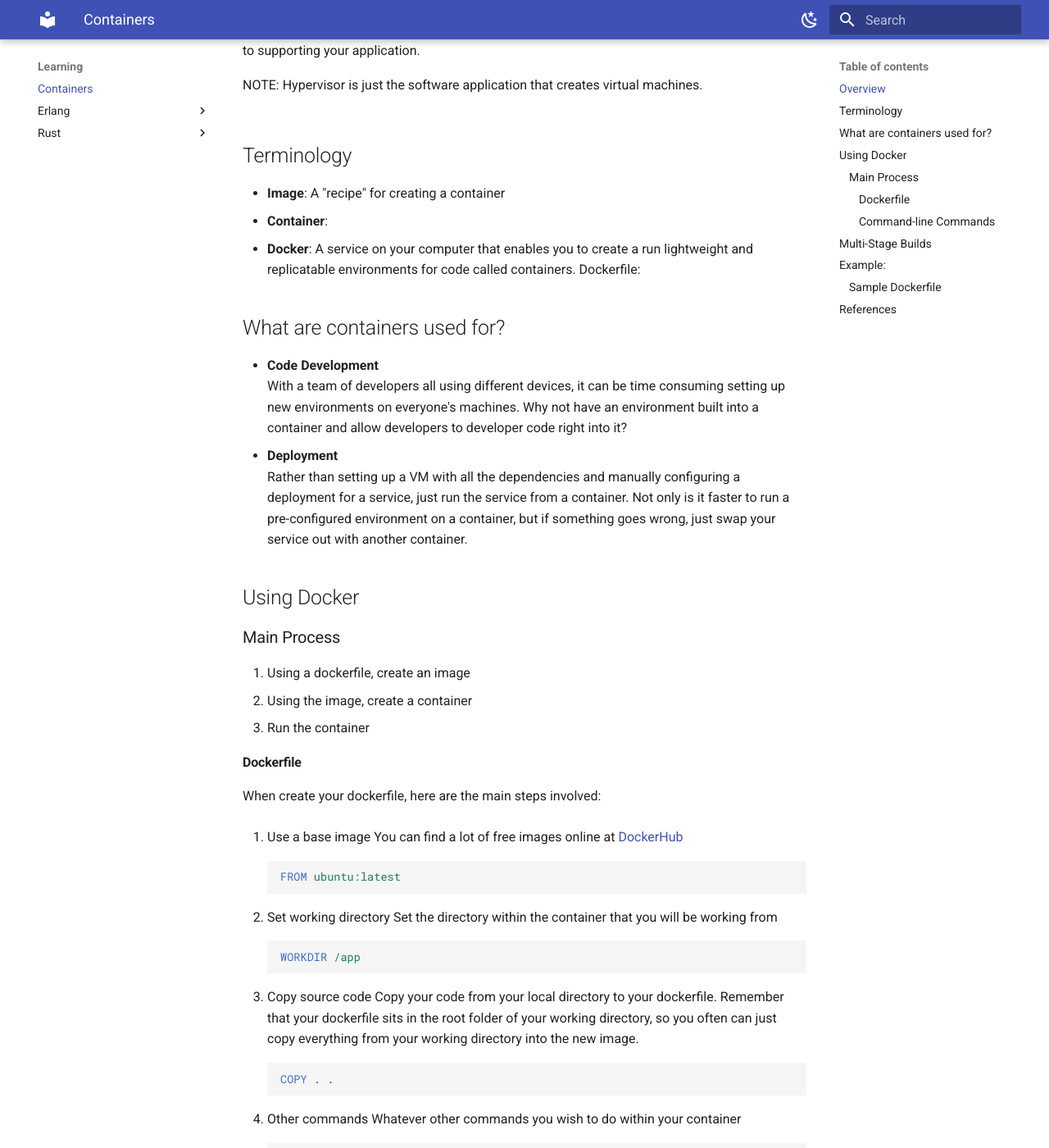
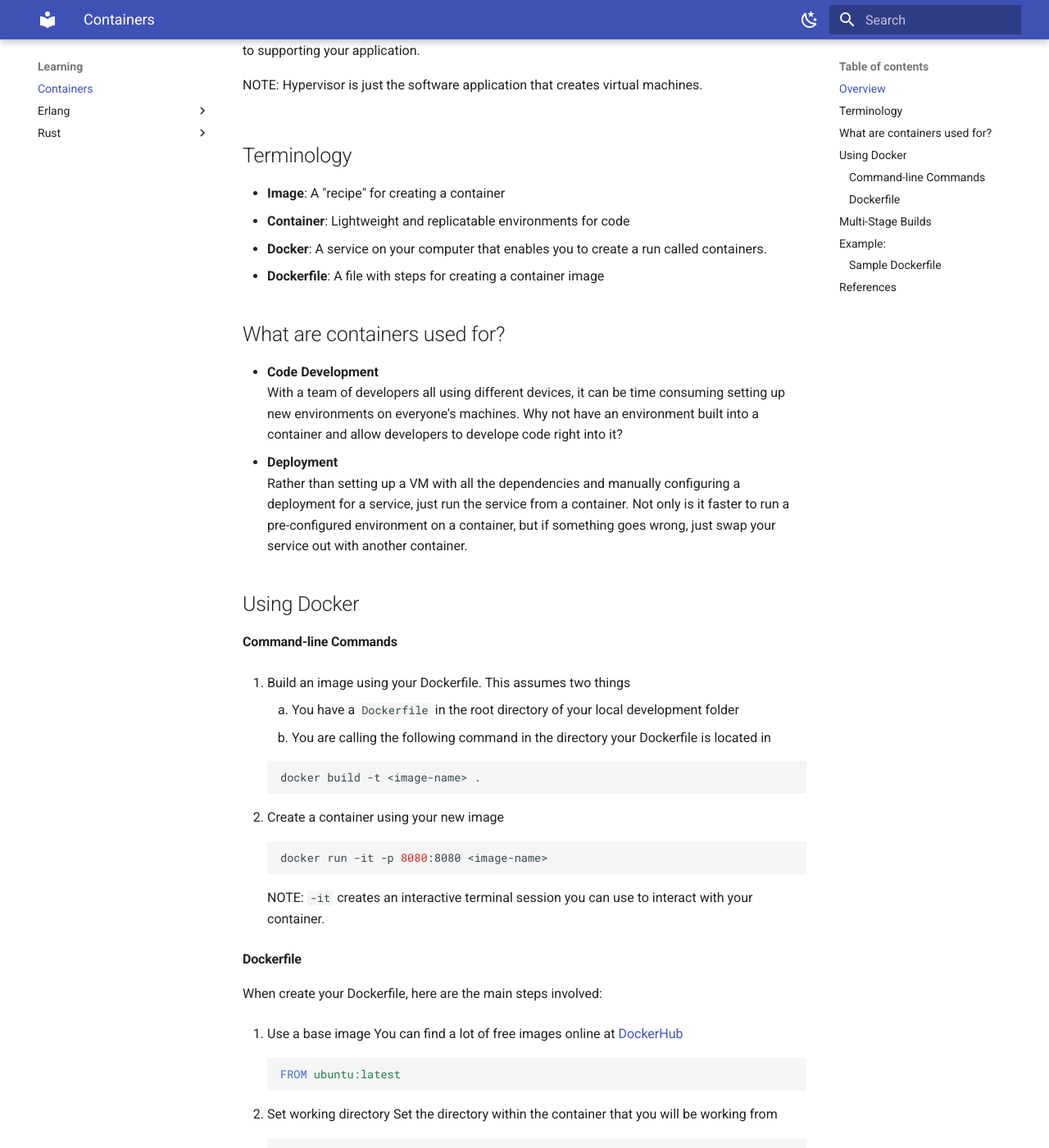
Before and after one commit to lourw/blog, an MkDocs documentation site: the page built from docs/learning/containers.md, in a window 1280 px wide and 1400 px high, scrolled down 895 px. Shown: the whole window at 82% size. Built offline with MkDocs 1.6.1 and Material for MkDocs 9.7.7, drawn with Linux system fonts in a browser that asks for light colours; some of the changed text lies outside the part shown.

Commit message:
fixed errors on container doc

````diff
--- a/docs/learning/containers.md
+++ b/docs/learning/containers.md
@@ -58,58 +58,22 @@
 
 ## Terminology
 * **Image**: A "recipe" for creating a container
-* **Container**:
-* **Docker**: A service on your computer that enables you to create a run lightweight and replicatable environments for code called containers.
-Dockerfile:
+* **Container**: Lightweight and replicatable environments for code
+* **Docker**: A service on your computer that enables you to create a run  called containers.
+* **Dockerfile**: A file with steps for creating a container image
 
 ## What are containers used for?
 - **Code Development**
-    With a team of developers all using different devices, it can be time consuming setting up new environments on everyone's machines. Why not have an environment built into a container and allow developers to developer code right into it?
+    With a team of developers all using different devices, it can be time consuming setting up new environments on everyone's machines. Why not have an environment built into a container and allow developers to develope code right into it?
 - **Deployment**
     Rather than setting up a VM with all the dependencies and manually configuring a deployment for a service, just run the service from a container. Not only is it faster to run a pre-configured environment on a container, but if something goes wrong, just swap your service out with another container.
 
 ## Using Docker
-### Main Process
-1. Using a dockerfile, create an image
-2. Using the image, create a container
-3. Run the container
-
-#### Dockerfile
-When create your dockerfile, here are the main steps involved:
-
-1. Use a base image
-    You can find a lot of free images online at [DockerHub](https://hub.docker.com/)
-
-    ```dockerfile
-    FROM ubuntu:latest
-    ```
-
-2. Set working directory
-    Set the directory within the container that you will be working from
-
-    ```dockerfile
-    WORKDIR /app
-    ```
-
-3. Copy source code
-    Copy your code from your local directory to your dockerfile. Remember that your dockerfile sits in the root folder of your working directory, so you often can just copy everything from your working directory into the new image.
-
-    ```dockerfile
-    COPY . .
-    ```
-
-4. Other commands
-    Whatever other commands you wish to do within your container
-        ```dockerfile
-        # run commands
-        RUN go mod download && go mod verify
-
-        # set environment variables in your container
-        ENV GIN_MODE=release
-        ```
 
 #### Command-line Commands
-1. Build an image using your dockerfile
+1. Build an image using your Dockerfile. This assumes two things
+      1. You have a `Dockerfile` in the root directory of your local development folder
+      2. You are calling the following command in the directory your Dockerfile is located in
 
     ```bash
     docker build -t <image-name> .
@@ -123,6 +87,40 @@
 
     NOTE: `-it` creates an interactive terminal session you can use to interact with your container.
 
+#### Dockerfile
+When create your Dockerfile, here are the main steps involved:
+
+1. Use a base image
+    You can find a lot of free images online at [DockerHub](https://hub.docker.com/)
+
+    ```Dockerfile
+    FROM ubuntu:latest
+    ```
+
+2. Set working directory
+    Set the directory within the container that you will be working from
+
+    ```Dockerfile
+    WORKDIR /app
+    ```
+
+3. Copy source code
+    Copy your code from your local directory to your Dockerfile. Remember that your Dockerfile sits in the root folder of your working directory, so you often can just copy everything from your working directory into the new image.
+
+    ```Dockerfile
+    COPY . .
+    ```
+
+4. Other commands
+    Whatever other commands you wish to do within your container
+        ```Dockerfile
+        # run commands
+        RUN go mod download && go mod verify
+
+        # set environment variables in your container
+        ENV GIN_MODE=release
+        ```
+
 ## Multi-Stage Builds
 Sometimes you may want to break down your project into multiple stages to better organize and simplify the process.
 
@@ -133,8 +131,21 @@
 2. Build your frontend client
 3. Combine both final assets into a container that will deploy both the frontend and backend
 
+Assume the following file structure
+
+```bash
+.
+├── backend/
+│   ├── go.mod
+│   └── src/
+├── frontend/
+│   ├── package.json
+│   └── src/
+└── Dockerfile
+```
+
 ### Sample Dockerfile
-```dockerfile
+```Dockerfile
 FROM node:18 as frontend-build
 # Set up npm dependencies
 WORKDIR /app
````
Also changed, not shown: docs/learning/erlang/erlang.md (renamed from docs/learning/erlang/development.md, +2 -2 lines).
